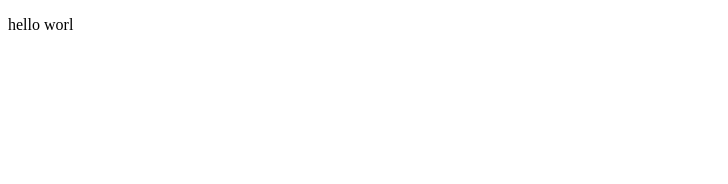
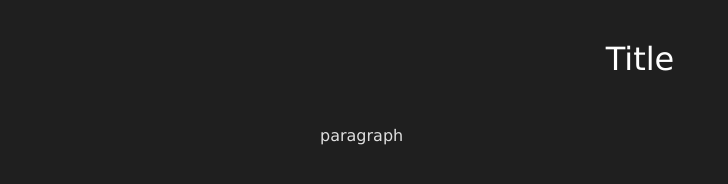
Before and after one commit to lexscobey/lexscobey.github.io, a plain HTML site: page index.html in a window 1280 px wide. Shown: the whole page, without its empty margins (0-728 px from the left). Drawn offline with Linux system fonts and the light colour scheme.

Commit message:
basic formatting
dreamweaver hates me??

```diff
--- a/index.html
+++ b/index.html
@@ -1,11 +1,18 @@
 <!doctype html>
 <html>
 <head>
-<meta charset="UTF-8">
-<title>lex scobey</title>
+	<meta charset="UTF-8">
+	<title>Lex's Portfolio</title>
+	<link href="main.css" rel="stylesheet" type="text/css">
 </head>
-
 <body>
-	<p>hello worl</p>
+	<div class="content">
+		<div class="title">
+			<p>Title</p>
+		</div>
+		<div class="statement">
+			<p>paragraph</p>
+		</div>
+	</div>
 </body>
 </html>
--- /dev/null
+++ b/main.css
@@ -0,0 +1,19 @@
+html{
+	background-color: #1f1f1f;
+    color: #DFDFDF;
+    font-family: Lucida Grande,Lucida Sans Unicode,Lucida Sans,Geneva,Verdana,sans-serif;
+	font-size: 16px
+}
+.content{
+	display: block;
+	max-width: 1024px;
+	min-width: 512px;
+    width: 50vw;
+    margin: auto;
+}
+.title{
+	color: #FFFFFF;
+	align-content: center;
+	text-align: center;
+	font-size: 2em;
+}
```
